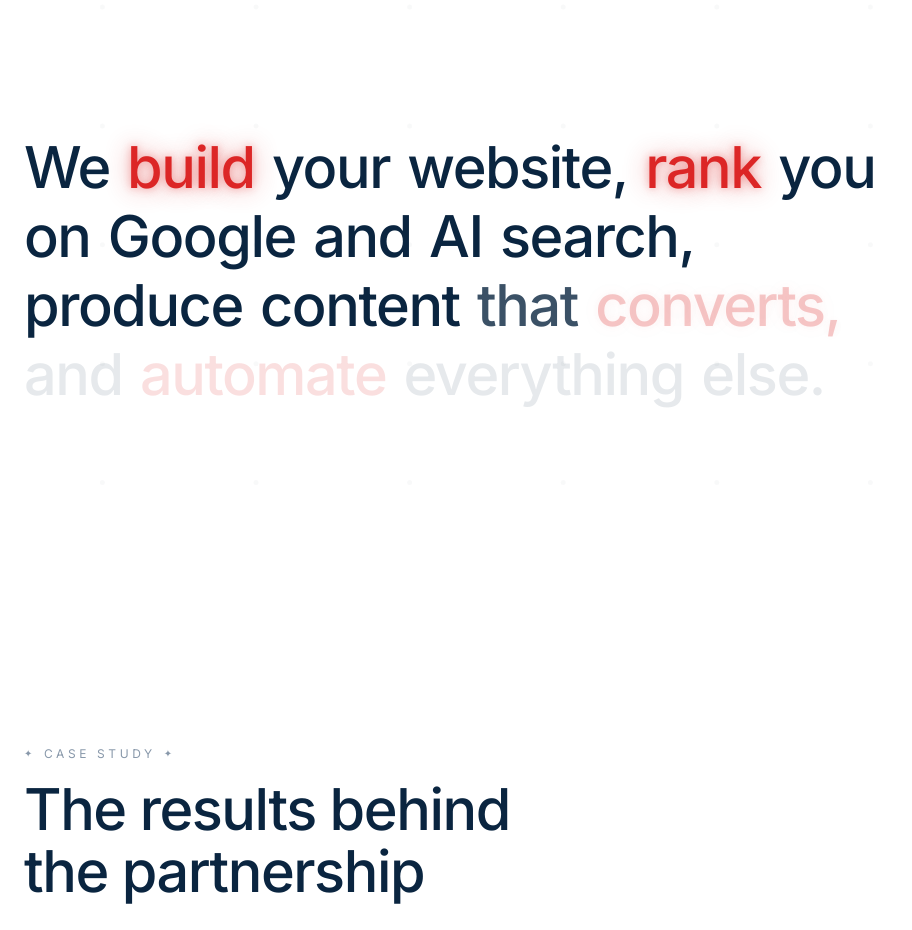
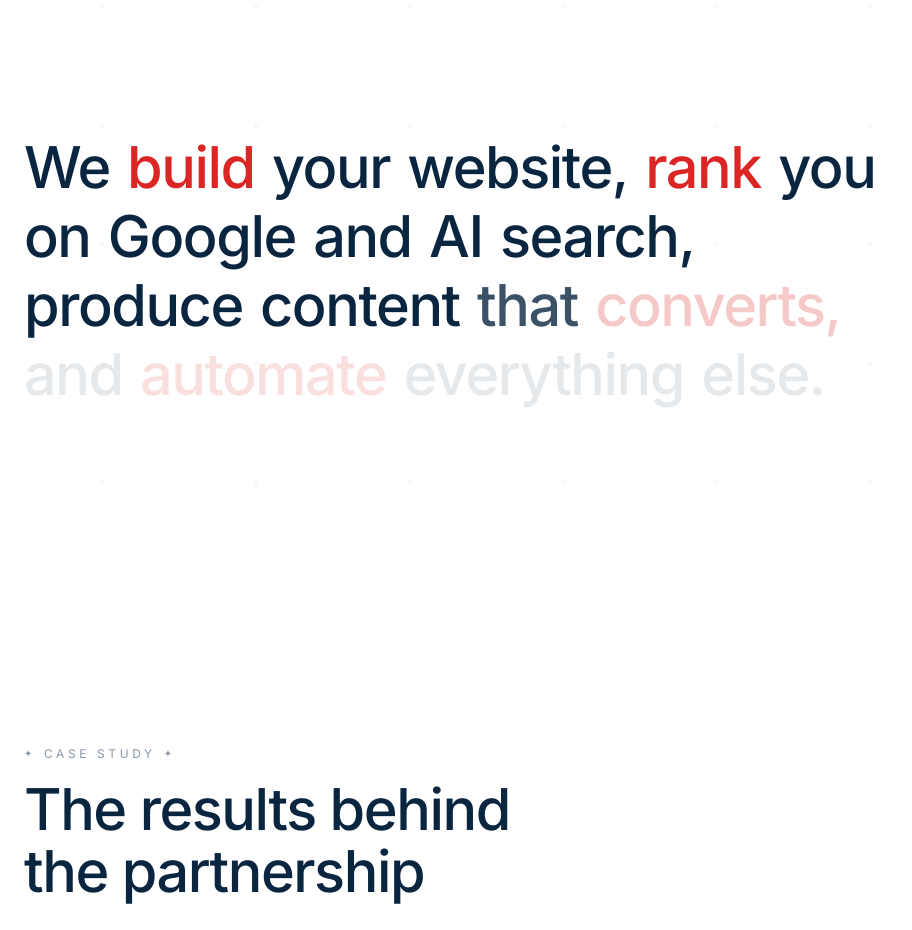
Before and after one commit to jamil-theready/the-ready-consult-website, a Next.js app: page / in a window 1280 px wide. Shown: the part 5340-6270 px from the top of the page, without its empty margins (0-912 px from the left). Built offline with nearby package versions, Linux system fonts and the light colour scheme.

Commit message:
Remove mission keyword glow
Reverts a6b3d46 per design call — solid red reads better than
glowing on a white background.

Co-Authored-By: Claude Opus 4.6 (1M context) <noreply@anthropic.com>

```diff
--- a/src/components/Mission.tsx
+++ b/src/components/Mission.tsx
@@ -48,14 +48,11 @@ export default function Mission() {
             const color = isKeyword
               ? `rgba(220, 38, 38, ${0.15 + wordProgress * 0.85})`
               : `rgba(10, 37, 64, ${0.1 + wordProgress * 0.9})`;
-            const textShadow = isKeyword
-              ? `0 0 24px rgba(220, 38, 38, ${wordProgress * 0.45}), 0 0 8px rgba(220, 38, 38, ${wordProgress * 0.35})`
-              : "none";
             return (
               <span
                 key={i}
                 className="inline-block mr-[0.3em] transition-none"
-                style={{ color, textShadow }}
+                style={{ color }}
               >
                 {word}
               </span>
```
